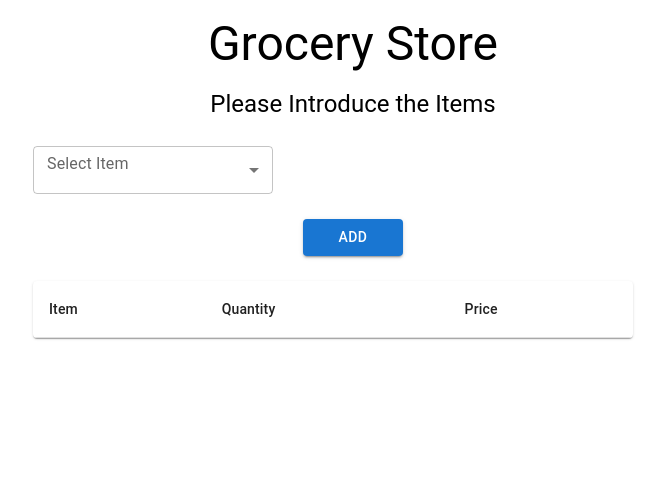
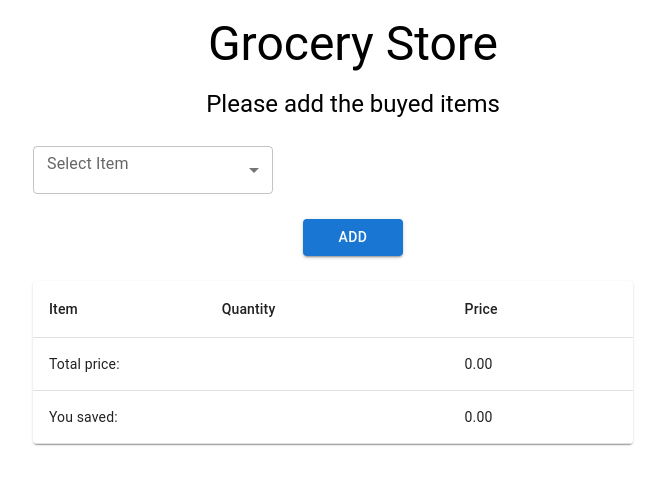
Before and after one commit to josueroque/grocerystore, a React (Create React App) app: page / in a window 1280 px wide. Shown: the top 484 px of the page, without its empty margins (287-952 px from the left). Built offline with nearby package versions, Linux system fonts and the light colour scheme.

Commit message:
Added logic to calculate the savings

```diff
--- a/src/components/Sales/Sales.jsx
+++ b/src/components/Sales/Sales.jsx
@@ -8,13 +8,36 @@ import {
   InputLabel,
   Box,
 } from "@mui/material";
-import React, { useState } from "react";
+import React, { useState, useEffect } from "react";
 import SalesTable from "../SalesTable";
 import pricingTable from "./resources";
 
 const Sales = () => {
   const [selectedItem, setSelectedItem] = useState(null);
   const [calculatedRows, setCalculatedRows] = useState([]);
+  const [total, setTotal] = useState(0);
+  const [savings, setSavings] = useState(0);
+
+  useEffect(() => {
+    //Calculate the total
+    const totalPrice = calculatedRows
+      .map((item) => item.price)
+      .reduce(
+        (accumulator, value) => parseFloat(accumulator) + parseFloat(value),
+        0
+      );
+
+    setTotal(totalPrice);
+
+    //Calculate the savings
+    let totalSavings = 0;
+
+    calculatedRows.forEach((item) => {
+      if (item.unitPrice * item.quantity > item.price)
+        totalSavings += item.unitPrice * item.quantity - item.price;
+    });
+    setSavings(totalSavings.toFixed(2));
+  }, [calculatedRows]);
 
   const submit = () => {
     let itemSelected = calculatedRows.find((item) => item.id === selectedItem);
@@ -32,18 +55,24 @@ const Sales = () => {
 
     if (itemSelected.salePrice) {
       if (itemSelected.quantity < itemSelected.salePrice.quantity) {
-        itemSelected.price = itemSelected.unitPrice;
+        itemSelected.price = (
+          itemSelected.unitPrice * itemSelected.quantity
+        ).toFixed(2);
       } else {
         const groups = Math.floor(
           itemSelected.quantity / itemSelected.salePrice.quantity
         );
         const residue = itemSelected.quantity % itemSelected.salePrice.quantity;
 
-        itemSelected.price =
+        itemSelected.price = (
           groups * itemSelected.salePrice.price +
-          residue * itemSelected.unitPrice;
+          residue * itemSelected.unitPrice
+        ).toFixed(2);
       }
-    } else itemSelected.price = itemSelected.unitPrice * itemSelected.quantity;
+    } else
+      itemSelected.price = (
+        itemSelected.unitPrice * itemSelected.quantity
+      ).toFixed(2);
 
     setCalculatedRows([
       ...calculatedRows.filter((item) => item.id !== itemSelected.id),
@@ -57,7 +86,7 @@ const Sales = () => {
         Grocery Store
       </Typography>
       <Typography variant='h5' margin={2} align='center'>
-        Please Introduce the Items
+        Please add the buyed items
       </Typography>
       <div style={{ marginLeft: "25%", marginBottom: 25 }}>
         <FormGroup style={{ minWidth: 600, marginTop: 10 }}>
@@ -93,7 +122,11 @@ const Sales = () => {
           Add
         </Button>
       </Box>
-      <SalesTable rows={calculatedRows}></SalesTable>
+      <SalesTable
+        rows={calculatedRows}
+        total={total}
+        savings={savings}
+      ></SalesTable>
     </>
   );
 };
--- a/src/components/Sales/resources.js
+++ b/src/components/Sales/resources.js
@@ -3,13 +3,13 @@ const pricingTable = [
     id: 1,
     productName: "Milk",
     unitPrice: 3.97,
-    salePrice: [{ quantity: 2, price: 5 }],
+    salePrice: { quantity: 2, price: 5 },
   },
   {
     id: 2,
     productName: "Bread",
     unitPrice: 2.17,
-    salePrice: [{ quantity: 3, price: 6 }],
+    salePrice: { quantity: 3, price: 6 },
   },
   { id: 3, productName: "Banana", unitPrice: 0.99 },
   { id: 4, productName: "Apple", unitPrice: 0.89 },
--- a/src/components/SalesTable/SalesTable.jsx
+++ b/src/components/SalesTable/SalesTable.jsx
@@ -1,4 +1,4 @@
-import React, { useState } from "react";
+import React from "react";
 import Table from "@mui/material/Table";
 import TableBody from "@mui/material/TableBody";
 import TableCell from "@mui/material/TableCell";
@@ -7,7 +7,7 @@ import TableHead from "@mui/material/TableHead";
 import TableRow from "@mui/material/TableRow";
 import Paper from "@mui/material/Paper";
 
-const SalesTable = ({ rows = [] }) => {
+const SalesTable = ({ rows = [], total, savings }) => {
   return (
     <TableContainer
       component={Paper}
@@ -29,12 +29,20 @@ const SalesTable = ({ rows = [] }) => {
                   key={row.id}
                   sx={{ "&:last-child td, &:last-child th": { border: 0 } }}
                 >
-                  <TableCell align='left'>{row.item}</TableCell>
+                  <TableCell align='left'>{row.productName}</TableCell>
                   <TableCell align='left'>{row.quantity}</TableCell>
                   <TableCell align='left'>{row.price}</TableCell>
                 </TableRow>
               ))
             : ""}
+          <TableRow>
+            <TableCell colSpan={2}> Total price: </TableCell>
+            <TableCell align='left'>{total.toFixed(2)}</TableCell>
+          </TableRow>
+          <TableRow>
+            <TableCell colSpan={2}> You saved: </TableCell>
+            <TableCell align='left'>{savings ? savings : 0}</TableCell>
+          </TableRow>
         </TableBody>
       </Table>
     </TableContainer>
```
